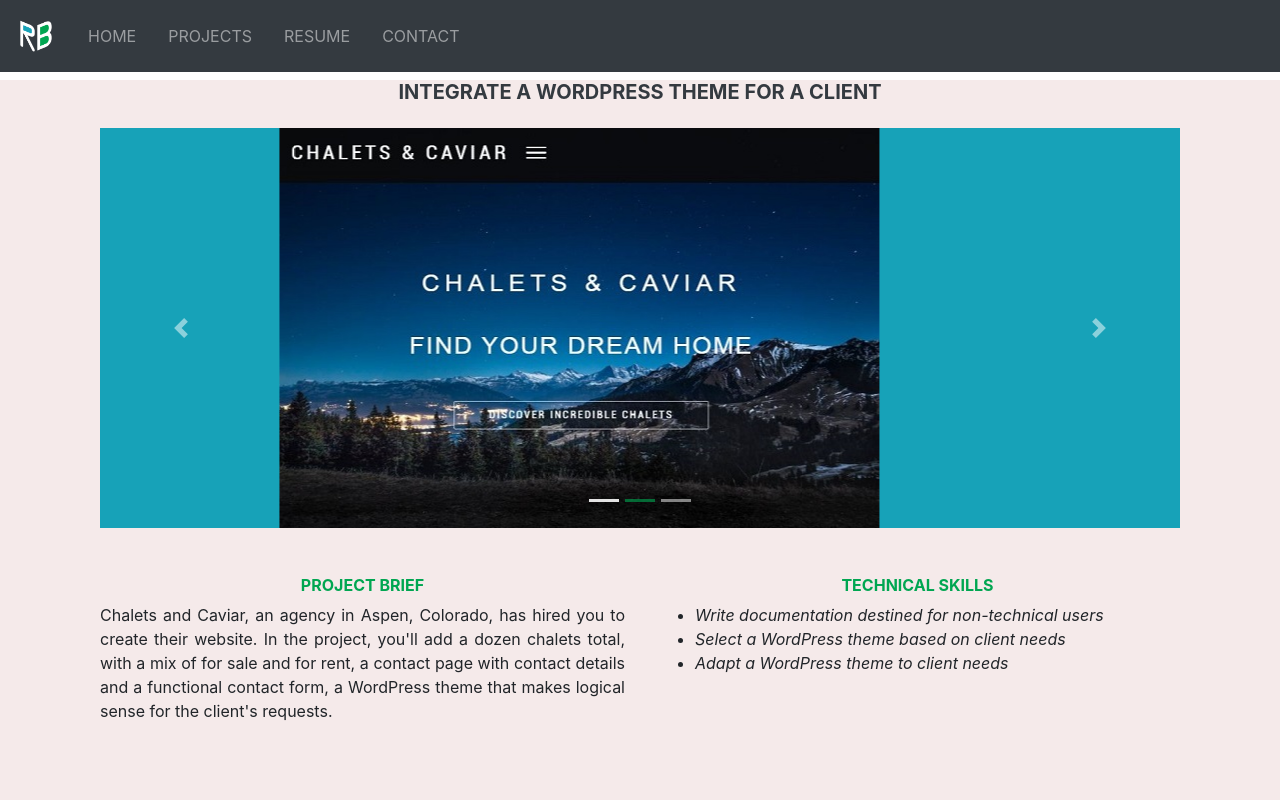
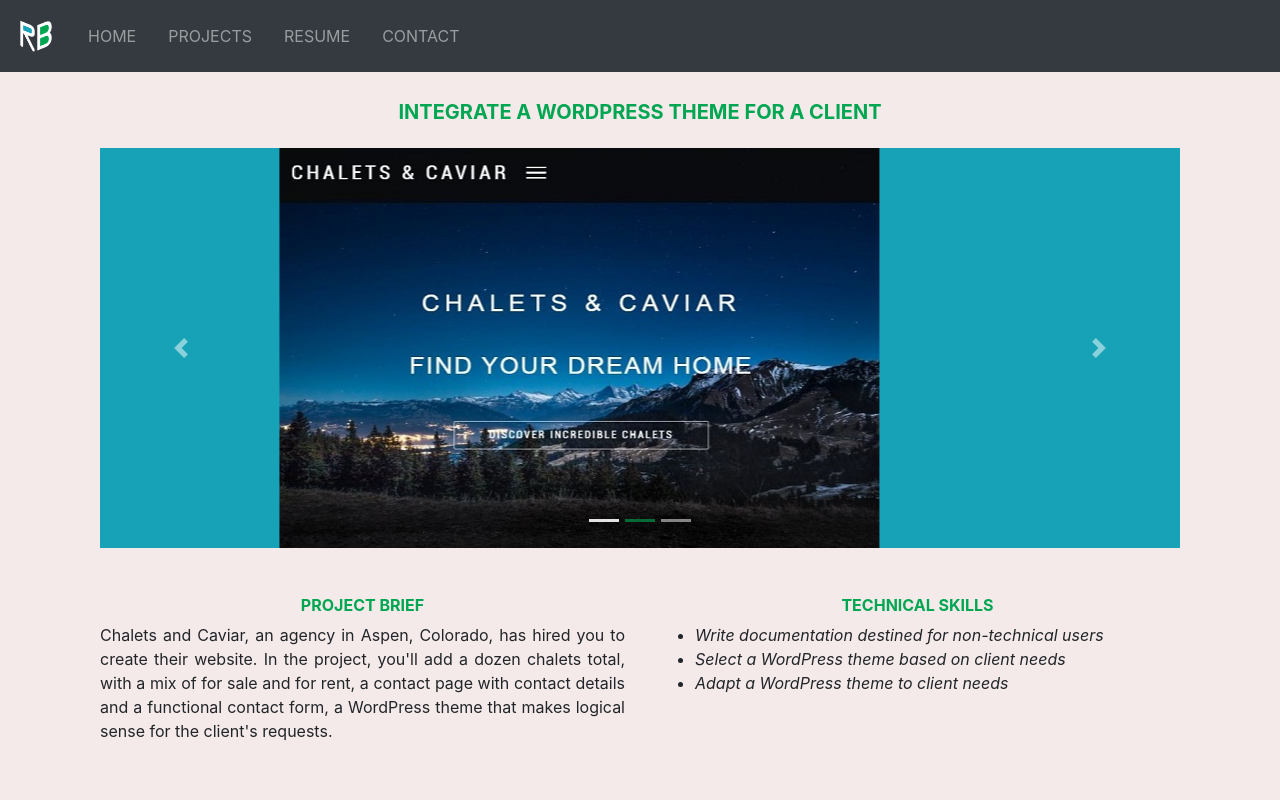
Before and after one commit to Tybrax/Portfolio-React, a React (Create React App) app: page /projects in a window 1280 px wide. Shown: the top 800 px of the page. Built offline with nearby package versions, Linux system fonts and the light colour scheme.

Commit message:
fixing issues

```diff
--- a/src/App.css
+++ b/src/App.css
@@ -30,20 +30,9 @@
     height: 50%;
 }
 
-.main-title {
-    margin-top: 50px;
-}
-
-.showcase-title {
-    margin-top: 80px;
-}
-
-.resume {
-    margin-top: 150px;
-}
-
 .contact-header {
     margin-top: 80px;
+    margin-bottom: 40px;
 }
 
 .contact-form {
@@ -74,3 +63,7 @@
         font-size: 0.8em;
     }
 }
+
+.spacing {
+    height: 100px;
+}
--- a/src/App.js
+++ b/src/App.js
@@ -8,7 +8,7 @@
 
 import './App.css';
 import 'bootstrap/dist/css/bootstrap.min.css';
-import { Navbar, Nav } from 'react-bootstrap';
+import { Navbar, Nav, Container } from 'react-bootstrap';
 
 import { Contact } from './components/Contact.js';
 import { Header } from './components/Header.js';
@@ -45,6 +45,9 @@
                 <Nav.Link><Link className="nav-link" style={{colorFour}} to="/contact">CONTACT</Link></Nav.Link>
             </Nav>
         </Navbar>
+        <Container fluid className="spacing">
+
+        </Container>
         <Switch>
           <Route exact path="/">
             <Header />
--- a/src/components/Contact.js
+++ b/src/components/Contact.js
@@ -3,7 +3,7 @@
 
 export const Contact = (props) => {
     return (
-        <div className="contact-header">
+        <div className="pb-5">
             <h5 className="text-center font-weight-bold" style={{color: '#00A651'}} >CONTACT ME</h5>
             <p className="text-center font-italic">Got a question? Send me a message and I'll answer as soon as possible.</p>
             <Row>
--- a/src/components/Description.js
+++ b/src/components/Description.js
@@ -54,7 +54,7 @@
 
     render() {
         return (
-            <Container fluid className="border-top border-bottom border-black pt-3 pb-3">
+            <Container fluid className="border-top border-bottom border-black pt-3 pb-5">
                 <Row>
                     <Col xs={12} sm={12} md={4} lg={4} xl={4} className="align-self-center">
                         <figure>
--- a/src/components/Resume.js
+++ b/src/components/Resume.js
@@ -171,7 +171,6 @@
         <Container className="mt-5">
             <Accordion className="mt-5 mb-3">
                 <Card className="shadow-lg mt-5">
-                    <h3 className="text-center font-weight-bold" style={{color: '#00A651'}}>RESUME</h3>
                     <Card.Header className="text-center">
                         <Accordion.Toggle as={Button} variant="link" eventKey="0" className="dropdown-btn stretched-link mt-3" onMouseOver={() => newColor('text-info')} onMouseOut={() => newColor('text-dark')}>
                             <h4 className={titleColor}>PROFESSIONAL EXPERIENCE</h4>
@@ -193,6 +192,7 @@
 export const Resume = (props) => {
     return (
         <div className="resume">
+            <h5 className="text-center font-weight-bold" style={{color: '#00A651'}}>RESUME</h5>
             <Experience />
             <Education />
             <Skills />
--- a/src/components/Showcase.js
+++ b/src/components/Showcase.js
@@ -49,7 +49,7 @@
     return (
         <div>
             <Container>
-                <h5 style={{color: '#343A40'}} className="showcase-title text-center font-weight-bold pb-3">{props.projectName.toUpperCase()}</h5>
+                <h5 style={{color: '#00A651'}} className="showcase-title text-center font-weight-bold pb-3">{props.projectName.toUpperCase()}</h5>
                 <Carousel className="slider d-block mx-auto" style={{backgroundColor: '#17A2b8'}}>
                     <Carousel.Item>
                         <img
@@ -92,7 +92,7 @@
 
 export const Showcase = (props) => {
     return(
-        <Container>
+        <Container className="pb-5">
             <WebProgramming
                 srcOne={projectsData.web.pOne.img[0]}
                 altOne={projectsData.web.pOne.altImg[0]}
```
